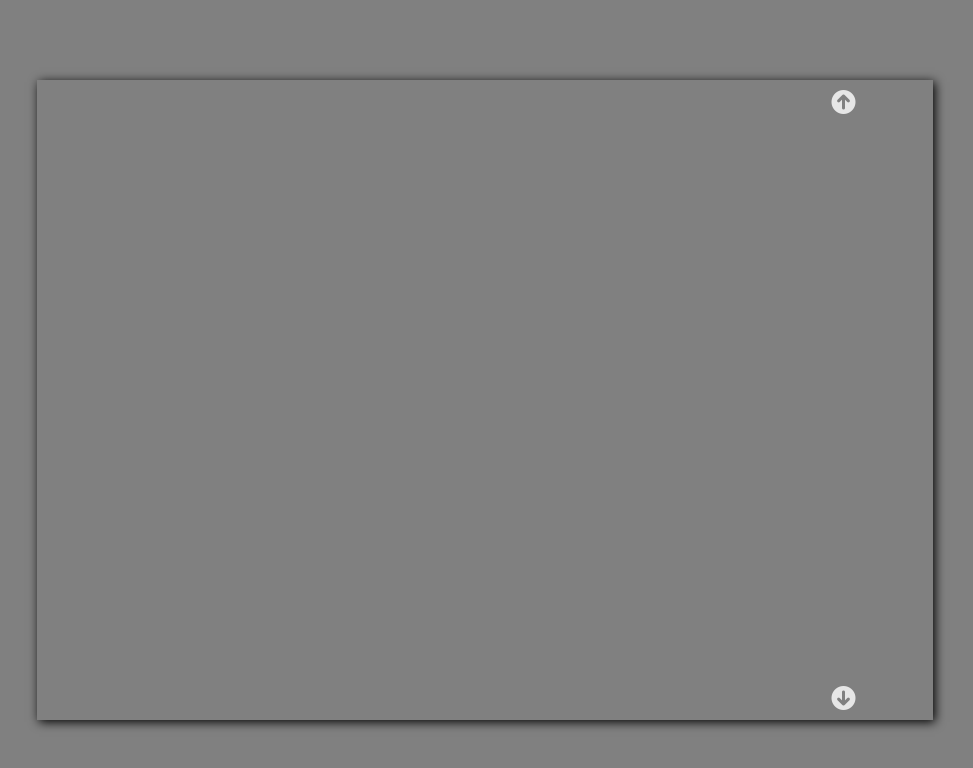
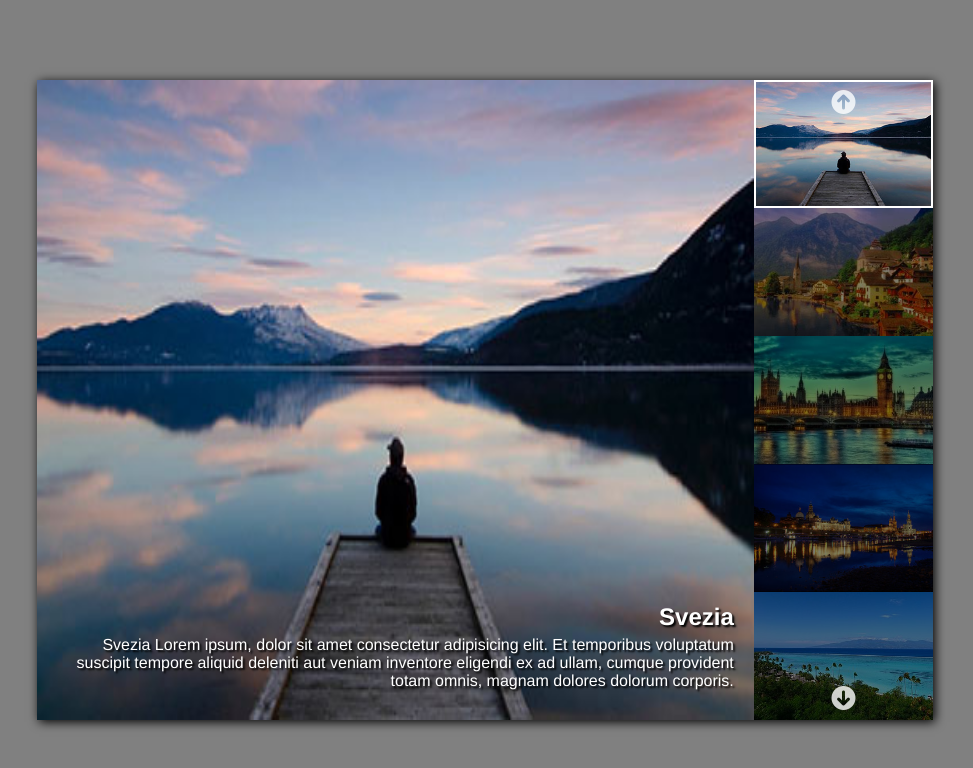
Before and after one commit to AlessandroImpact/js-array-carousel, a plain HTML site: page index.html in a window 1280 px wide. Shown: the whole page, without its empty margins (155-1128 px from the left). Drawn offline with Linux system fonts and the light colour scheme; files that its build step writes are made by us from their sources.

Commit message:
fix collegamenti

```diff
--- a/index.html
+++ b/index.html
@@ -5,7 +5,7 @@
     <meta http-equiv="X-UA-Compatible" content="IE=edge">
     <meta name="viewport" content="width=device-width, initial-scale=1.0">
     <title>CAROUSEL</title>
-    <link rel="stylesheet" href="style.css">
+    <link rel="stylesheet" href="css/style.css">
     <link rel="stylesheet" href="https://cdnjs.cloudflare.com/ajax/libs/font-awesome/6.0.0-beta3/css/all.min.css" integrity="sha512-Fo3rlrZj/k7ujTnHg4CGR2D7kSs0v4LLanw2qksYuRlEzO+tcaEPQogQ0KaoGN26/zrn20ImR1DfuLWnOo7aBA==" crossorigin="anonymous" referrerpolicy="no-referrer" />
 </head>
 <body>
@@ -29,6 +29,6 @@
 
     </div>
 
-    <script type="text/javascript" src="main.js"></script>
+    <script type="text/javascript" src="js/main.js"></script>
 </body>
 </html>
```
